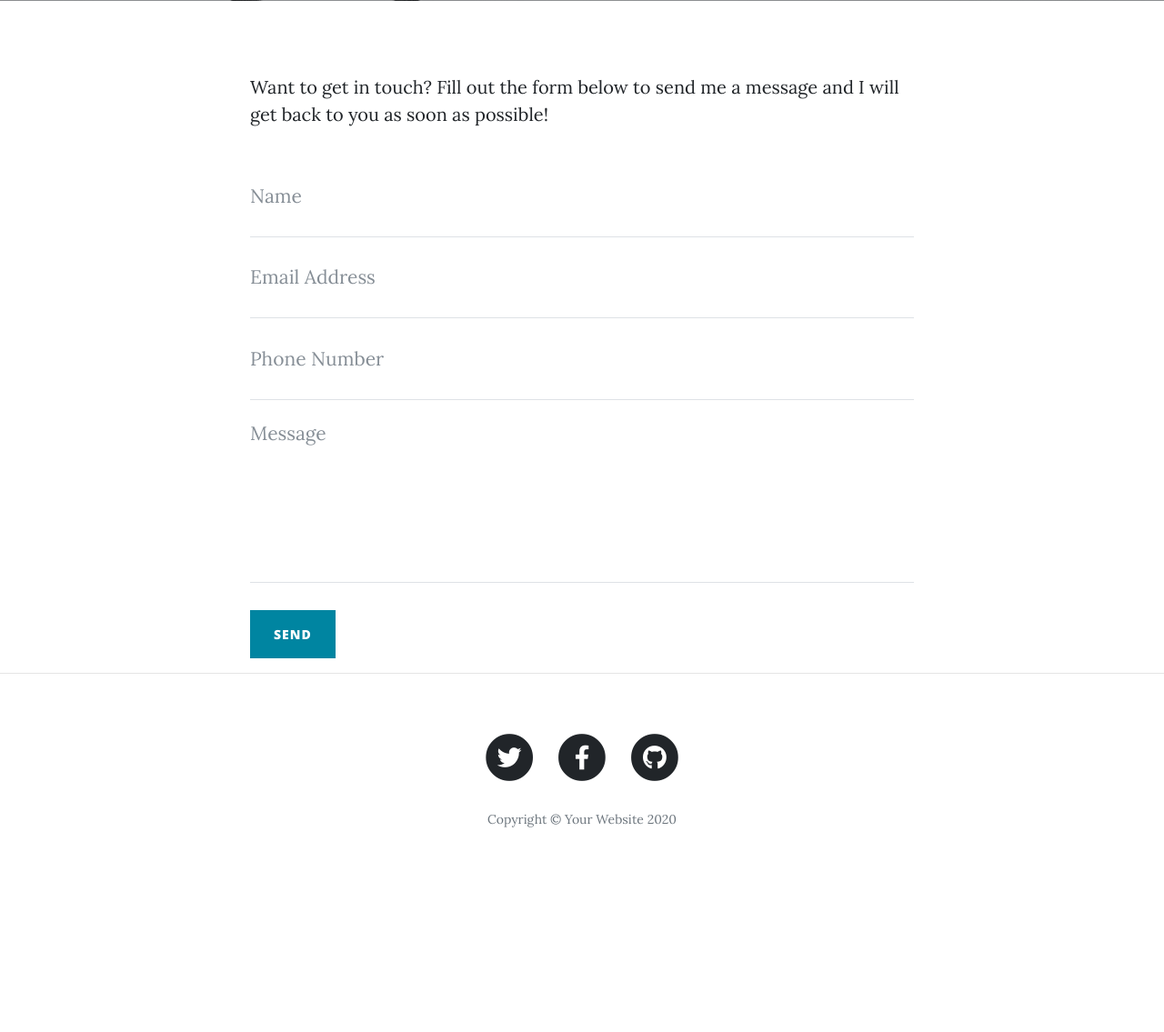
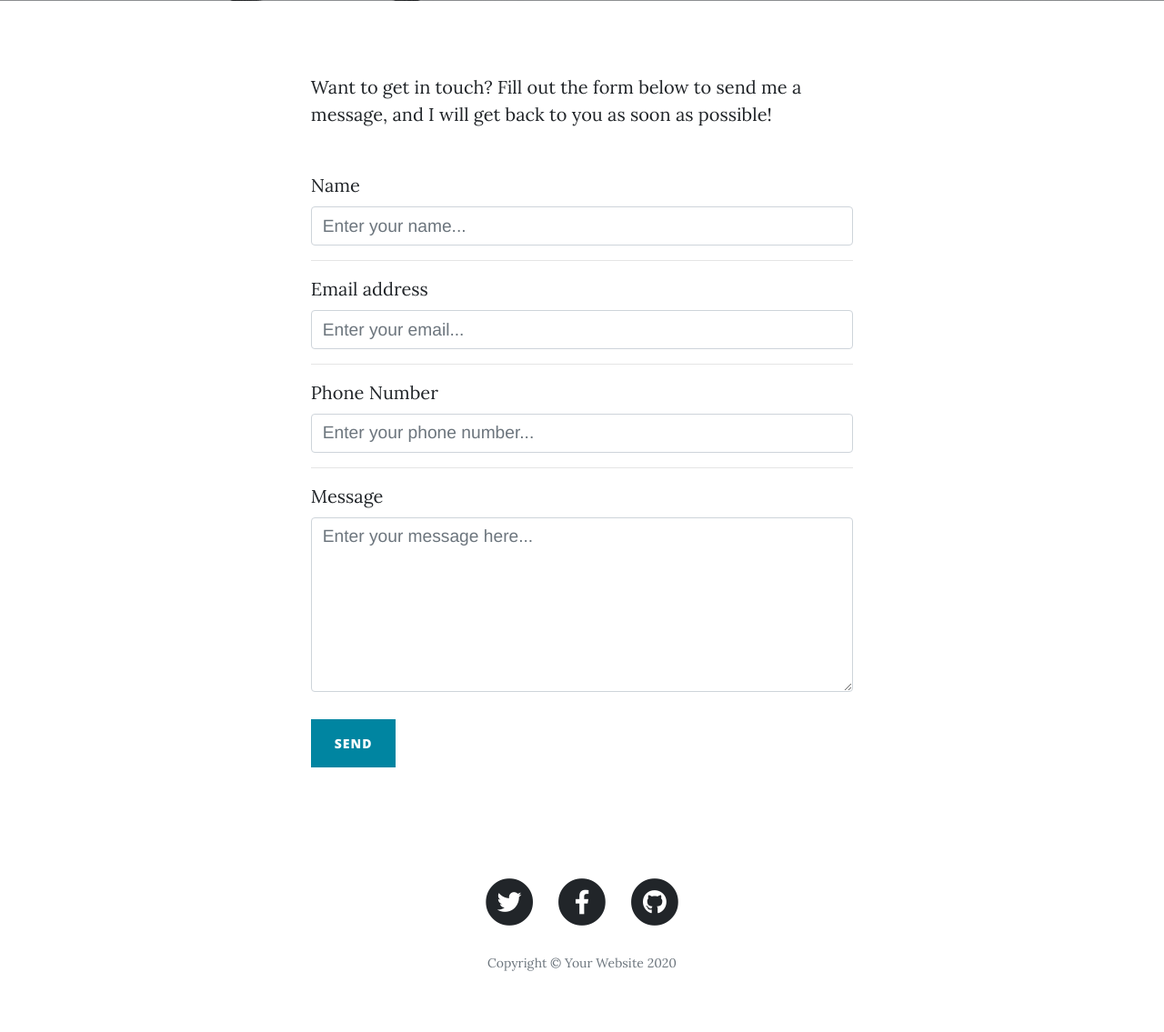
Before and after one commit to Pretend-User/blog-project, a Flask app: page /contact in a window 1280 px wide. Shown: the part 531-1666 px from the top of the page at 91% size. Before the commit the page ends 1441 px from the top, so only its background shows below. Run offline with Flask 3, Linux system fonts and the light colour scheme; some libraries are stand-ins or nearby versions.

Commit message:
Update to contact page

```diff
--- a/main.py
+++ b/main.py
@@ -1,4 +1,4 @@
-from flask import Flask, render_template, redirect, url_for, flash, abort
+from flask import Flask, render_template, redirect, url_for, flash, abort, request
 from flask_bootstrap import Bootstrap
 from flask_ckeditor import CKEditor
 from datetime import date
@@ -9,6 +9,12 @@ from flask_login import UserMixin, login_user, LoginManager, login_required, cur
 from forms import CreatePostForm, CreateUserForm, LogIn, Comment
 from flask_gravatar import Gravatar
 from functools import wraps
+from smtplib import SMTP
+import os
+from dotenv import load_dotenv
+
+
+load_dotenv("C:\Testing\Sensitive Data\.env")
 
 
 def admin_only(f):
@@ -20,8 +26,12 @@ def admin_only(f):
     return decorated_function
 
 
+EMAIL = os.getenv("EMAIL")
+PASSWORD = os.getenv("PASSWORD")
+
+
 app = Flask(__name__)
-app.config['SECRET_KEY'] = '8BYkEfBA6O6donzWlSihBXox7C0sKR6b'
+app.config['SECRET_KEY'] = os.getenv("APP_SEC_KEY")
 ckeditor = CKEditor(app)
 Bootstrap(app)
 
@@ -161,9 +171,26 @@ def about():
     return render_template("about.html")
 
 
-@app.route("/contact")
+@app.route('/contact', methods=['POST', 'GET'])
 def contact():
-    return render_template("contact.html")
+    if request.method == "POST":
+        name = request.form['text']
+        email = request.form['email']
+        phone = request.form['phone']
+        msg = request.form['msg']
+        with SMTP('smtp.gmail.com') as connection:
+            connection.starttls()
+            connection.login(user=EMAIL, password=PASSWORD)
+            connection.sendmail(from_addr=EMAIL,
+                                to_addrs=EMAIL,
+                                msg=f"Subject:Client Contact\n\n"
+                                    f"Name: {name}\n"
+                                    f"Email: {email}\n"
+                                    f"Phone: {phone}\n"
+                                    f"Message: {msg}"
+                                )
+        return render_template("contact.html", msg_sent=True)
+    return render_template("contact.html", msg_sent=False)
 
 
 @app.route("/new-post", methods=["POST", "GET"])
--- a/templates/contact.html
+++ b/templates/contact.html
@@ -1,65 +1,89 @@
 {% include "header.html" %}
-
-  <!-- Page Header -->
 <header class="masthead" style="background-image: url('{{ url_for('static', filename='img/contact-bg.jpg')}}')">
     <div class="overlay"></div>
     <div class="container">
       <div class="row">
         <div class="col-lg-8 col-md-10 mx-auto">
           <div class="page-heading">
+            {% if msg_sent: %}
+              <h1>Successfully sent message</h1>
+              <span class="subheading">Your message has been sent.</span>
+            {% else: %}
               <h1>Contact Me</h1>
               <span class="subheading">Have questions? I have answers.</span>
+            {% endif %}
           </div>
         </div>
       </div>
     </div>
   </header>
-
-  <!-- Main Content -->
-  <div class="container">
-    <div class="row">
-      <div class="col-lg-8 col-md-10 mx-auto">
-        <p>Want to get in touch? Fill out the form below to send me a message and I will get back to you as soon as possible!</p>
-        <!-- Contact Form - Enter your email address on line 19 of the mail/contact_me.php file to make this form work. -->
-        <!-- WARNING: Some web hosts do not allow emails to be sent through forms to common mail hosts like Gmail or Yahoo. It's recommended that you use a private domain email address! -->
-        <!-- To use the contact form, your site must be on a live web host with PHP! The form will not work locally! -->
-        <form name="sentMessage" id="contactForm" novalidate>
-          <div class="control-group">
-            <div class="form-group floating-label-form-group controls">
-              <label>Name</label>
-              <input type="text" class="form-control" placeholder="Name" id="name" required data-validation-required-message="Please enter your name.">
-              <p class="help-block text-danger"></p>
+    <body>
+        <!-- Main Content-->
+        {% if not msg_sent: %}
+        <main class="mb-4">
+            <div class="container px-4 px-lg-5">
+                <div class="row gx-4 gx-lg-5 justify-content-center">
+                    <div class="col-md-10 col-lg-8 col-xl-7">
+                        <p>Want to get in touch? Fill out the form below to send me a message, and I will get back to you as soon as possible!</p>
+                        <div class="my-5">
+                            <!-- * * * * * * * * * * * * * * *-->
+                            <!-- * * SB Forms Contact Form * *-->
+                            <!-- * * * * * * * * * * * * * * *-->
+                            <!-- This form is pre-integrated with SB Forms.-->
+                            <!-- To make this form functional, sign up at-->
+                            <!-- https://startbootstrap.com/solution/contact-forms-->
+                            <!-- to get an API token!-->
+                            <form id="contactForm" action="{{ url_for('contact') }}" method="post">
+                                <div class="form-floating">
+                                    <label for="name">Name</label>
+                                    <input class="form-control" id="name" type="text" name="text" placeholder="Enter your name..." value="{{ current_user.user }}" data-sb-validations="required" />
+                                    <div class="invalid-feedback" data-sb-feedback="name:required">A name is required.</div>
                                 </div>
+                                <hr>
+                                <div class="form-floating">
+                                    <label for="email">Email address</label>
+                                    <input class="form-control" id="email" type="email" name="email" placeholder="Enter your email..." value="{{ current_user.email }}" data-sb-validations="required,email" />
+                                    <div class="invalid-feedback" data-sb-feedback="email:required">An email is required.</div>
+                                    <div class="invalid-feedback" data-sb-feedback="email:email">Email is not valid.</div>
                                 </div>
-          <div class="control-group">
-            <div class="form-group floating-label-form-group controls">
-              <label>Email Address</label>
-              <input type="email" class="form-control" placeholder="Email Address" id="email" required data-validation-required-message="Please enter your email address.">
-              <p class="help-block text-danger"></p>
+                                <hr>
+                                <div class="form-floating">
+                                    <label for="phone">Phone Number</label>
+                                    <input class="form-control" id="phone" type="tel" name="phone" placeholder="Enter your phone number..." data-sb-validations="required" />
+                                    <div class="invalid-feedback" data-sb-feedback="phone:required">A phone number is required.</div>
                                 </div>
+                                <hr>
+                                <div class="form-floating">
+                                    <label for="message">Message</label>
+                                    <textarea class="form-control" id="message" name="msg" placeholder="Enter your message here..." style="height: 12rem" data-sb-validations="required"></textarea>
+                                    <div class="invalid-feedback" data-sb-feedback="message:required">A message is required.</div>
                                 </div>
-          <div class="control-group">
-            <div class="form-group col-xs-12 floating-label-form-group controls">
-              <label>Phone Number</label>
-              <input type="tel" class="form-control" placeholder="Phone Number" id="phone" required data-validation-required-message="Please enter your phone number.">
-              <p class="help-block text-danger"></p>
+                                <br />
+                                <!-- Submit success message-->
+                                <!---->
+                                <!-- This is what your users will see when the form-->
+                                <!-- has successfully submitted-->
+<!--                                <div class="d-none" id="submitSuccessMessage"></div>-->
+                                    <!--<div class="text-center mb-3">
+                                        <div class="fw-bolder">Form submission successful!</div>
+                                        To activate this form, sign up at
+                                        <br />
+                                        <a href="https://startbootstrap.com/solution/contact-forms">https://startbootstrap.com/solution/contact-forms</a>
                                     </div>
-          </div>
-          <div class="control-group">
-            <div class="form-group floating-label-form-group controls">
-              <label>Message</label>
-              <textarea rows="5" class="form-control" placeholder="Message" id="message" required data-validation-required-message="Please enter a message."></textarea>
-              <p class="help-block text-danger"></p>
-            </div>
-          </div>
-          <br>
-          <div id="success"></div>
-          <button type="submit" class="btn btn-primary" id="sendMessageButton">Send</button>
+                                </div>-->
+                                <!-- Submit error message-->
+                                <!---->
+                                <!-- This is what your users will see when there is-->
+                                <!-- an error submitting the form-->
+<!--                                <div class="d-none" id="submitErrorMessage"><div class="text-center text-danger mb-3">Error sending message!</div></div>-->
+                                <!-- Submit Button-->
+                                <button class="btn btn-primary text-uppercase" id="submitButton" type="submit">Send</button>
                             </form>
                         </div>
                     </div>
                 </div>
-
-  <hr>
-
+            </div>
+        </main>
+        {% endif %}
+        <!-- Footer-->
 {% include "footer.html" %}
```
Lines whose indentation alone changed are shown as unchanged.
